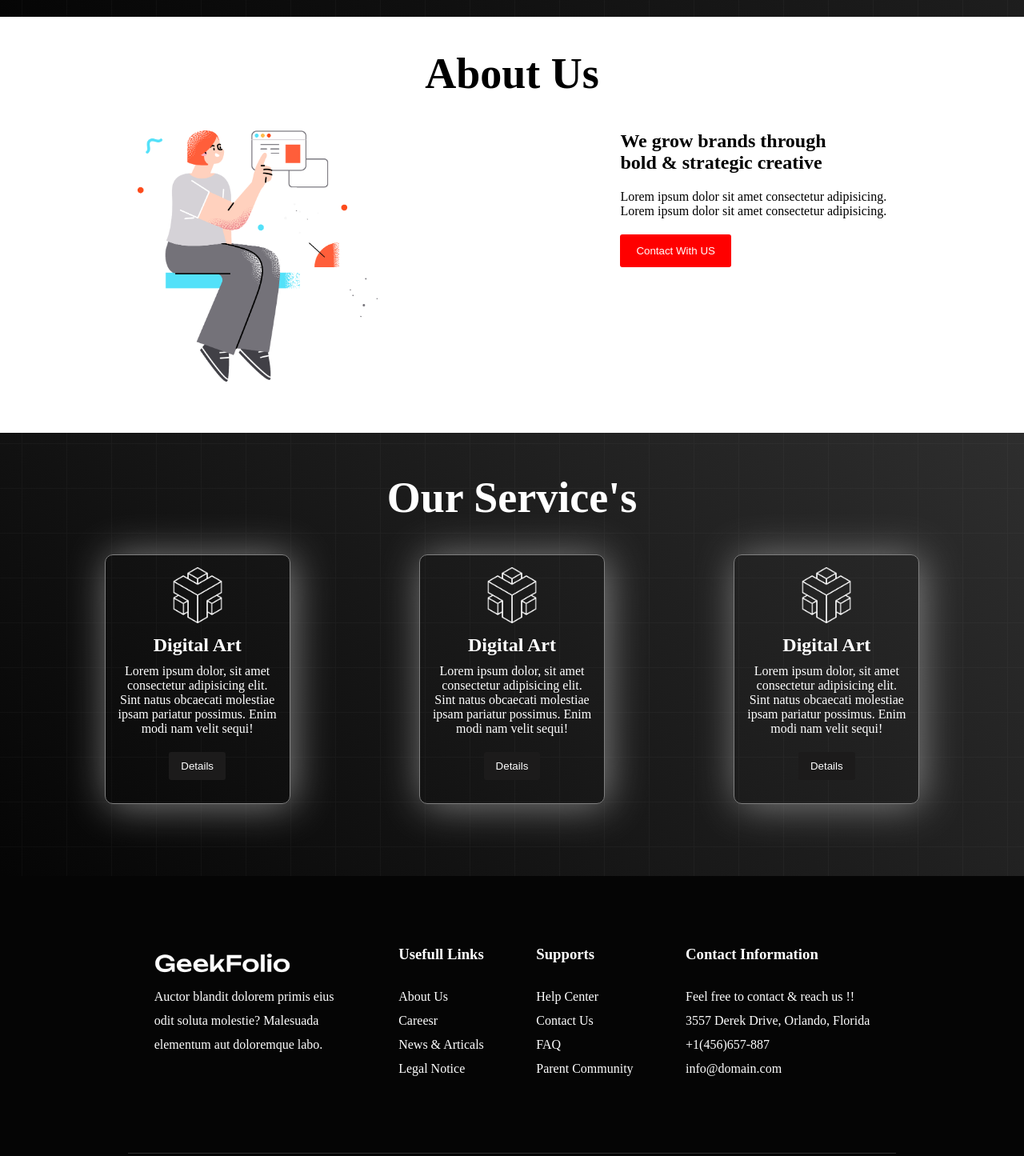
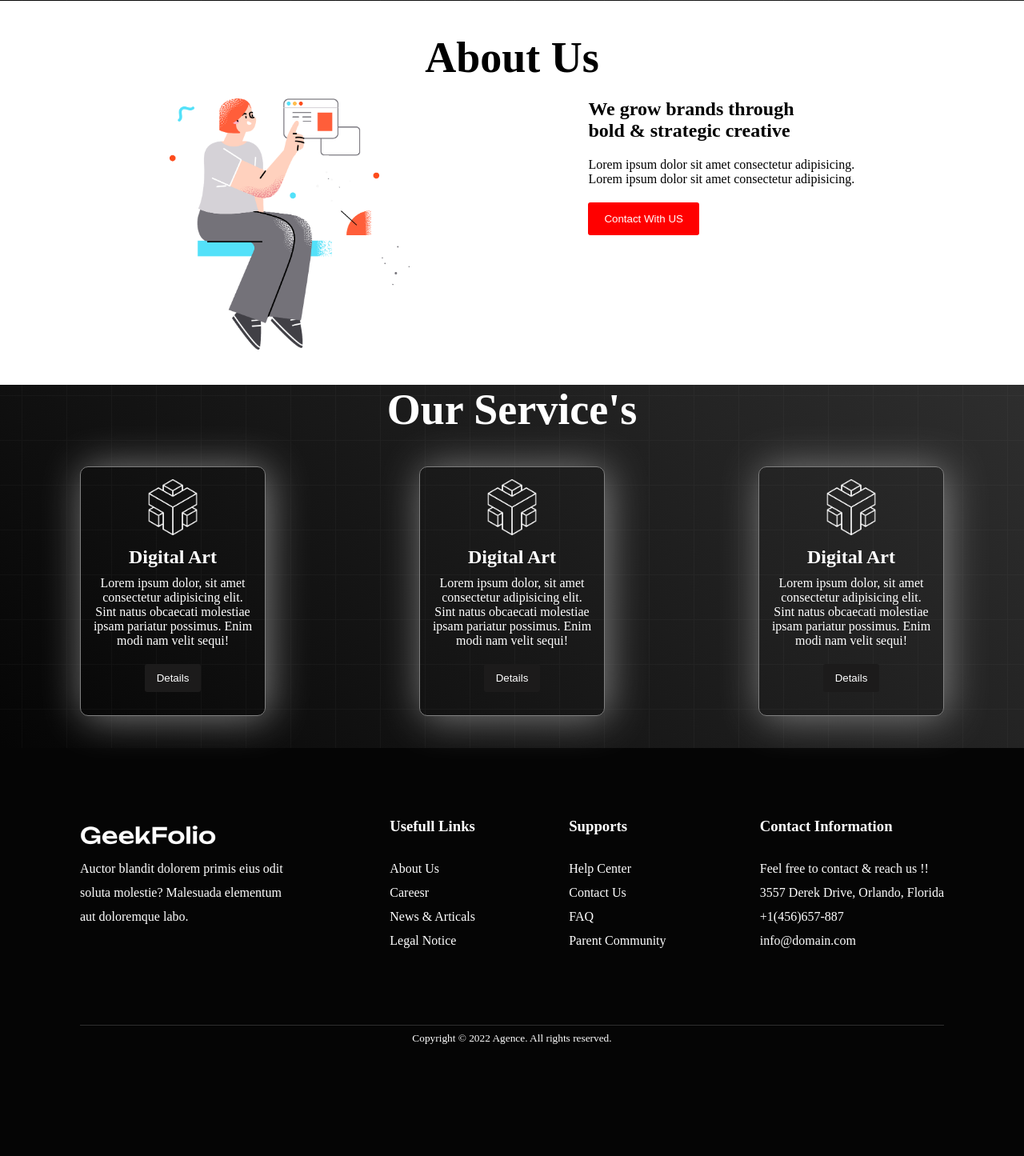
Before and after one commit to CapOfCode/digital-product, a plain HTML site: page index.html in a window 1280 px wide. Shown: the part 860-2305 px from the top of the page at 80% size. Drawn offline with Linux system fonts and the light colour scheme.

Commit message:
alignment Fixing

```diff
--- a/index.css
+++ b/index.css
@@ -64,9 +64,10 @@ li{
 .banner-container{
     display: flex;
     align-items: center;
-    justify-content: space-around;
+    justify-content: space-between;
     height: 100vh;
     padding: 10px;
+    padding: 0 100px;
 
 }
 
@@ -91,7 +92,7 @@ li{
 .about-us-content{
     display: flex;
     justify-content: space-around;
-    padding: 20px;
+    padding: 0 100px;
     margin-top: 20px;
 }
 
@@ -103,7 +104,7 @@ li{
 #service{
     background-image: url(./images/background.png),linear-gradient(45deg,rgb(5, 5, 5), #2e2e2e);
     color: white;
-    padding: 50px;
+    padding: 0 100px;
 
 }
 
@@ -146,10 +147,11 @@ footer{
     background-color: rgb(5, 5, 5);
     color: white;
     line-height: 1rem;
+    padding: 0 100px;
 }
 
 .footer-container{
-    width: 75%;
+    width: 100%;
     margin: auto;
     padding: 50px 0;
     border-bottom: 1px solid #2e2e2e;
@@ -157,7 +159,7 @@ footer{
 
 .card-container{
     display: flex;
-    justify-content: space-around;
+    justify-content: space-between;
 
 }
 
```
